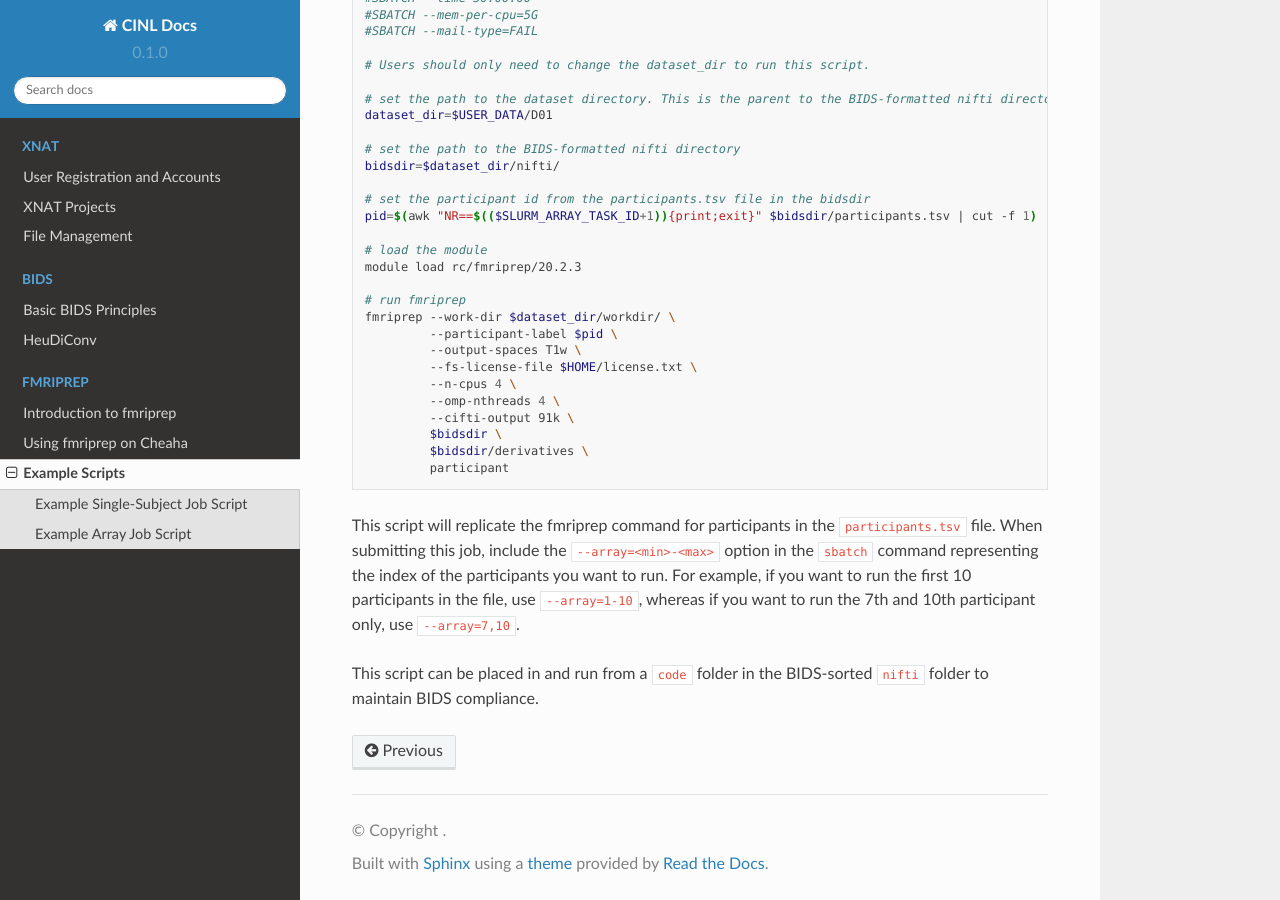
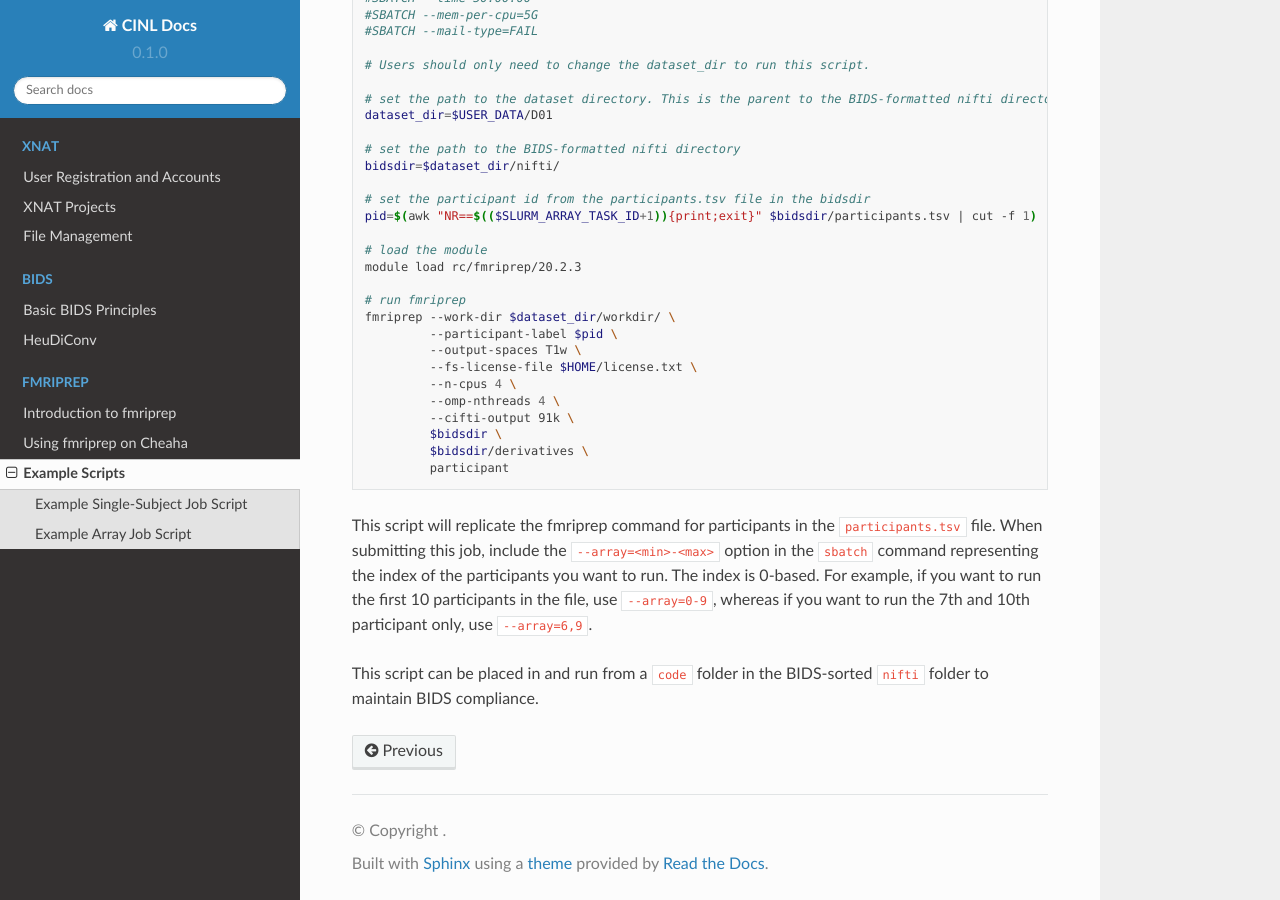
Before and after one commit to uabrc/CINL-Docs, a Sphinx documentation site: the page built from source/fmriprep/examples.rst, in a window 1280 px wide and 900 px high, scrolled down 1550 px. Built offline with Sphinx 7.4.7 and the Read the Docs theme 2.0.0, drawn with Linux system fonts in a browser that asks for light colours.

Commit message:
Update examples.rst
Fixed index for array jobs

```diff
--- a/source/fmriprep/examples.rst
+++ b/source/fmriprep/examples.rst
@@ -107,9 +107,9 @@ This example script was written to process all subjects from the
 This script will replicate the fmriprep command for participants in the
 ``participants.tsv`` file. When submitting this job, include the
 ``--array=<min>-<max>`` option in the ``sbatch`` command representing the index
-of the participants you want to run. For example, if you want to run the first
-10 participants in the file, use ``--array=1-10``, whereas if you want to run
-the 7th and 10th participant only, use ``--array=7,10``.
+of the participants you want to run. The index is 0-based. For example, if you want to run the first
+10 participants in the file, use ``--array=0-9``, whereas if you want to run
+the 7th and 10th participant only, use ``--array=6,9``.
 
 This script can be placed in and run from a ``code`` folder in the BIDS-sorted
 ``nifti`` folder to maintain BIDS compliance.
```
